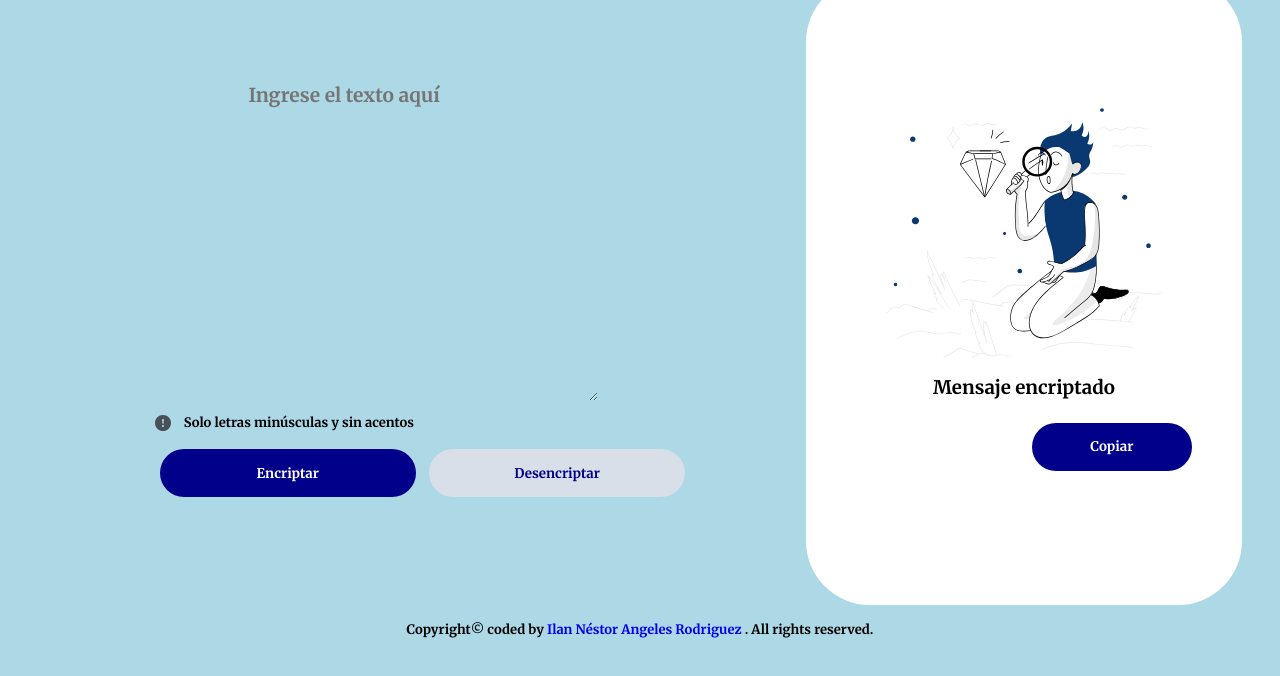
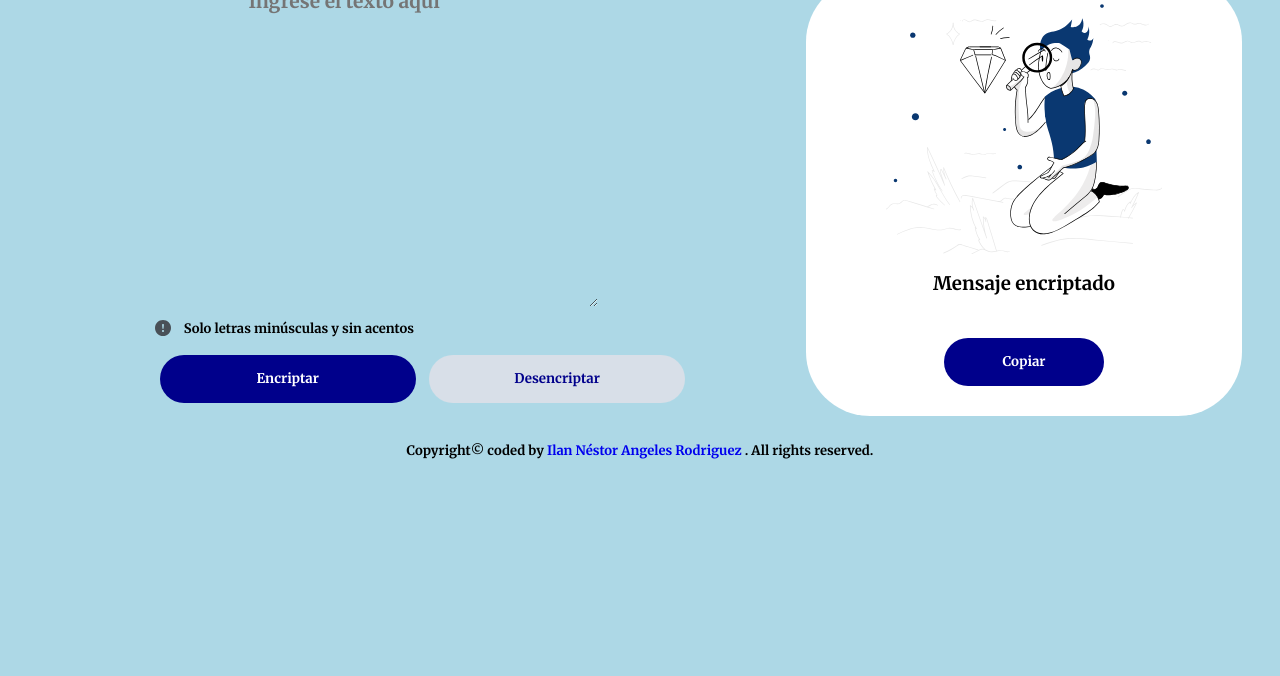
Before and after one commit to ilanangelesrodriguez/programaONE, a plain HTML site: page ChallengeONE/Sprint01/index.html in a window 1280 px wide. Shown: the part 94-770 px from the top of the page. Drawn offline with Linux system fonts and the light colour scheme.

Commit message:
Agrego display flex a resultados

```diff
--- a/ChallengeONE/Sprint01/style.css
+++ b/ChallengeONE/Sprint01/style.css
@@ -98,11 +98,15 @@ textarea:active {
 }
 .message {
     text-align: center;
+    display: flex;
+    flex-direction: column;
+    justify-content: center;
+    align-items: center;
 }
 .resultado{
     background-color: white;
     width: 30vw;
-    height: 72vh;
+    /* height: 72vh; */
     border-radius: 5vw;
     padding: 2vw;
     display: flex;
@@ -113,7 +117,7 @@ textarea:active {
 .footer {
     display: flex;
     justify-content: center;
-    padding: 2vh;
+    padding: 2vw;
 }
 .credits {
     font-size: small;
@@ -138,7 +142,6 @@ textarea:active {
     }
     .resultado {
         width: 80vw;
-        height: 20vh;
     }
     .resultado svg {
         display: none;
```
